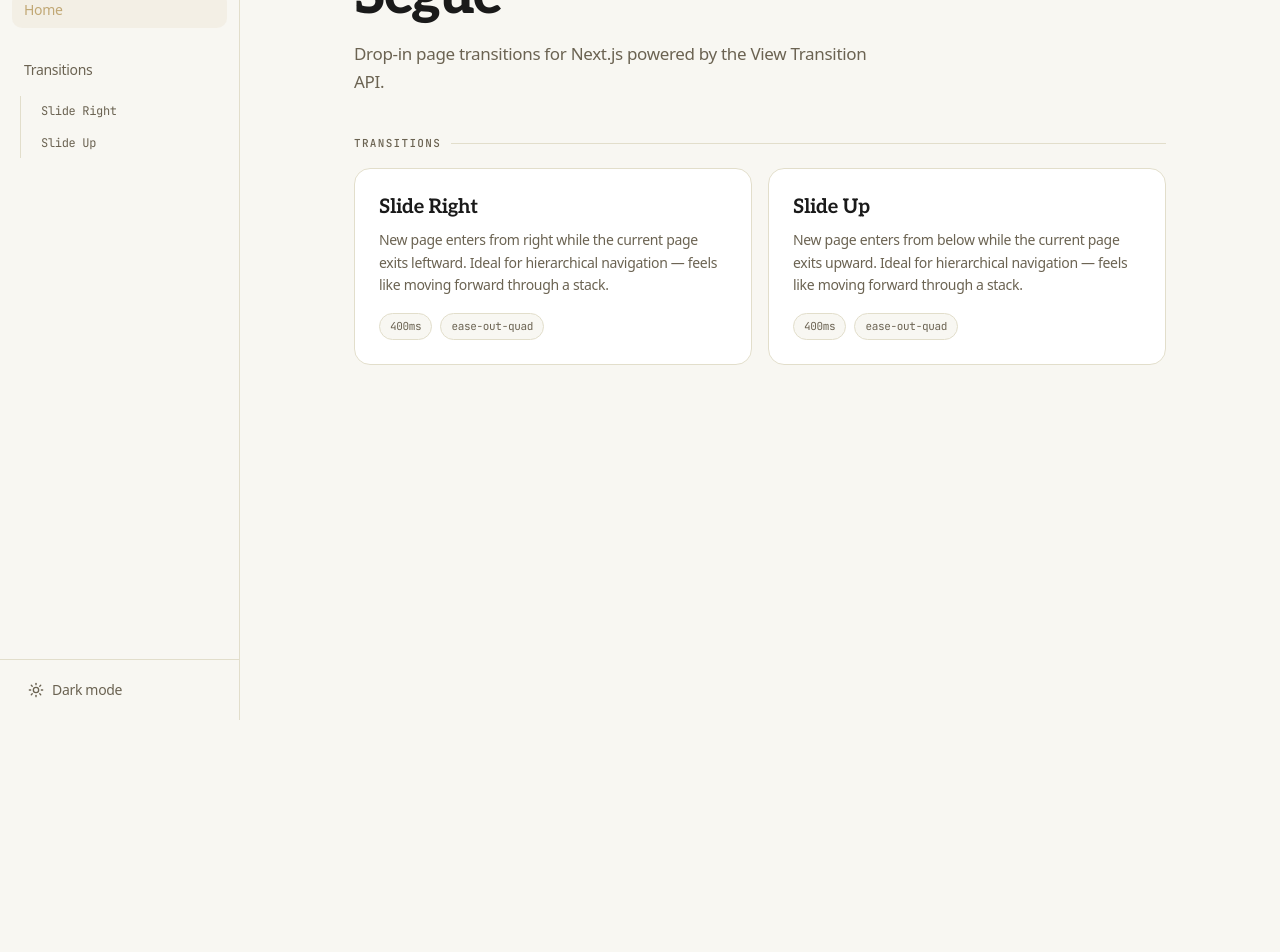
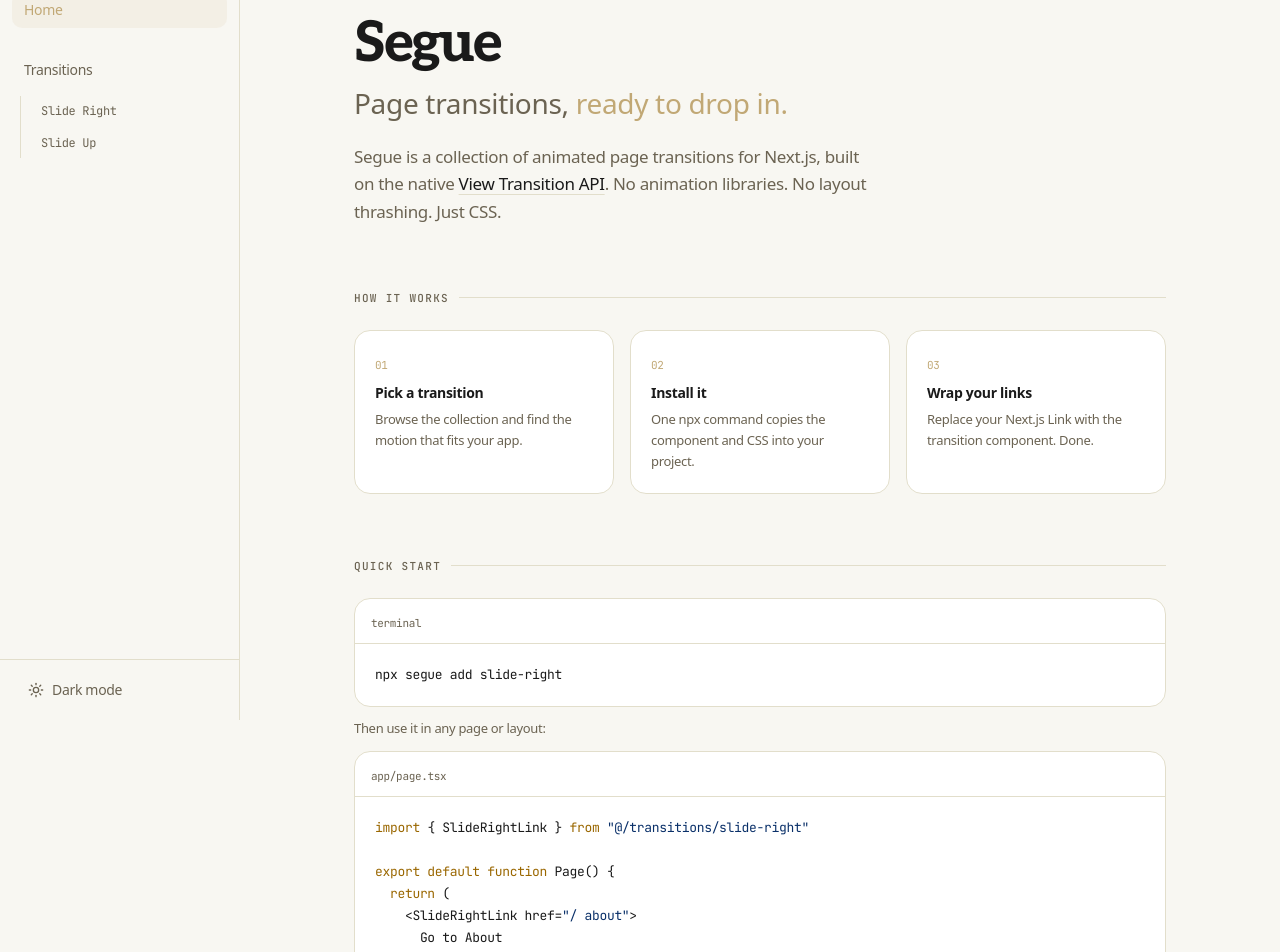
Before and after one commit to RChaubey16/segue, a Next.js app: page / in a window 1280 px wide. Shown: the part 80-1032 px from the top of the page. Before the commit the page ends 800 px from the top, so only its background shows below. Built offline with nearby package versions, Linux system fonts and the light colour scheme.

Commit message:
ui: update live-demo, code block components and update home page

```diff
--- a/src/app/globals.css
+++ b/src/app/globals.css
@@ -172,14 +172,23 @@
 }
 
 /* ── Syntax highlight (injected via dangerouslySetInnerHTML) ── */
-.kw {
-  color: #c8f135;
+.hl-kw {
+  color: #9a6700;
 }
-.st {
+.hl-st {
+  color: #0a3069;
+}
+.hl-cm {
+  color: #6b7280;
+}
+.dark .hl-kw {
+  color: #d4bc8b;
+}
+.dark .hl-st {
   color: #a5d6ff;
 }
-.cm {
-  color: #555;
+.dark .hl-cm {
+  color: #6b7280;
 }
 
 /* ── Section label divider ── */
--- a/src/app/page.tsx
+++ b/src/app/page.tsx
@@ -7,18 +7,120 @@
   return (
     <div className="mx-auto max-w-[860px] px-6 pt-12 pb-28">
       {/* Hero */}
-      <div className="animate-fade-up mb-10">
-        <h1 className="font-serif text-[clamp(36px,6vw,56px)] leading-none font-extrabold tracking-[-0.03em]">
+      <div className="animate-fade-up mb-16">
+        <div className="mb-5 inline-flex items-center gap-1.5 rounded-full border border-accent/20 bg-accent/8 px-2.5 py-1 font-mono text-[11px] font-medium uppercase tracking-widest text-accent">
+          <i className="block h-1.5 w-1.5 rounded-full bg-accent not-italic" />
+          Open Source
+        </div>
+        <h1 className="font-serif text-[clamp(36px,6vw,56px)] font-extrabold leading-none tracking-[-0.03em]">
           Segue
         </h1>
-        <p className="text-muted-foreground mt-4 max-w-[520px] text-[17px] leading-relaxed">
-          Drop-in page transitions for Next.js powered by the View Transition API.
+        <p className="mt-3 text-[clamp(20px,3vw,28px)] font-medium leading-snug text-muted-foreground">
+          Page transitions,{" "}
+          <span className="text-accent">ready to drop in.</span>
+        </p>
+        <p className="mt-5 max-w-[520px] text-[17px] leading-relaxed text-muted-foreground">
+          Segue is a collection of animated page transitions for Next.js, built
+          on the native{" "}
+          <a
+            href="https://developer.mozilla.org/en-US/docs/Web/API/View_Transition_API"
+            target="_blank"
+            rel="noopener noreferrer"
+            className="text-foreground underline decoration-border underline-offset-4 transition-colors hover:decoration-accent"
+          >
+            View Transition API
+          </a>
+          . No animation libraries. No layout thrashing. Just CSS.
         </p>
       </div>
 
-      {/* Transitions section */}
-      <div className="animate-fade-up [animation-delay:50ms]">
-        <div className="section-label text-muted-foreground mb-4 flex items-center gap-2.5 font-mono text-[11px] font-medium tracking-[0.12em] uppercase">
+      {/* How it works */}
+      <div className="animate-fade-up mb-16 [animation-delay:80ms]">
+        <div className="section-label mb-6 flex items-center gap-2.5 font-mono text-[11px] font-medium uppercase tracking-[0.12em] text-muted-foreground">
+          How it works
+        </div>
+        <div className="grid gap-4 sm:grid-cols-3">
+          {[
+            {
+              step: "01",
+              title: "Pick a transition",
+              desc: "Browse the collection and find the motion that fits your app.",
+            },
+            {
+              step: "02",
+              title: "Install it",
+              desc: "One npx command copies the component and CSS into your project.",
+            },
+            {
+              step: "03",
+              title: "Wrap your links",
+              desc: "Replace your Next.js Link with the transition component. Done.",
+            },
+          ].map((item) => (
+            <div key={item.step} className="rounded-xl border border-border bg-card p-5">
+              <span className="font-mono text-[11px] text-accent">
+                {item.step}
+              </span>
+              <h3 className="mt-2 text-sm font-semibold text-foreground">
+                {item.title}
+              </h3>
+              <p className="mt-1.5 text-[13px] leading-relaxed text-muted-foreground">
+                {item.desc}
+              </p>
+            </div>
+          ))}
+        </div>
+      </div>
+
+      {/* Quick start */}
+      <div className="animate-fade-up mb-16 [animation-delay:120ms]">
+        <div className="section-label mb-6 flex items-center gap-2.5 font-mono text-[11px] font-medium uppercase tracking-[0.12em] text-muted-foreground">
+          Quick start
+        </div>
+        <div className="overflow-hidden rounded-xl border border-border bg-card">
+          <div className="border-b border-border px-4 py-2.5">
+            <span className="font-mono text-[11px] text-muted-foreground">
+              terminal
+            </span>
+          </div>
+          <pre className="p-5 font-mono text-[13px] leading-[1.7] text-foreground">
+            npx segue add slide-right
+          </pre>
+        </div>
+        <p className="mt-3 text-[13px] text-muted-foreground">
+          Then use it in any page or layout:
+        </p>
+        <div className="mt-3 overflow-hidden rounded-xl border border-border bg-card">
+          <div className="border-b border-border px-4 py-2.5">
+            <span className="font-mono text-[11px] text-muted-foreground">
+              app/page.tsx
+            </span>
+          </div>
+          <pre className="overflow-x-auto p-5 font-mono text-[13px] leading-[1.7] text-foreground">
+            <span className="hl-kw">import</span> {"{"} SlideRightLink {"}"}{" "}
+            <span className="hl-kw">from</span>{" "}
+            <span className="hl-st">{'"@/transitions/slide-right"'}</span>
+            {"\n\n"}
+            <span className="hl-kw">export default</span>{" "}
+            <span className="hl-kw">function</span> Page() {"{"}
+            {"\n"}
+            {"  "}
+            <span className="hl-kw">return</span> (
+            {"\n"}
+            {"    "}&lt;SlideRightLink href=
+            <span className="hl-st">{'"/ about"'}</span>&gt;
+            {"\n"}
+            {"      "}Go to About{"\n"}
+            {"    "}&lt;/SlideRightLink&gt;{"\n"}
+            {"  "}){"\n"}
+            {"}"}
+          </pre>
+        </div>
+      </div>
+
+      {/* Transitions */}
+      <div className="animate-fade-up [animation-delay:160ms]">
+        <div className="section-label mb-6 flex items-center gap-2.5 font-mono text-[11px] font-medium uppercase tracking-[0.12em] text-muted-foreground">
           Transitions
         </div>
         <div className="grid gap-4 sm:grid-cols-2">
--- a/src/components/detail/install-section.tsx
+++ b/src/components/detail/install-section.tsx
@@ -57,7 +57,7 @@
               {copied ? "copied!" : "copy"}
             </button>
           </div>
-          <pre className="p-5 font-mono text-[13px] leading-[1.7] text-[#c9d1d9]">
+          <pre className="p-5 font-mono text-[13px] leading-[1.7] text-foreground">
             {npxCommand}
           </pre>
         </div>
--- a/src/components/detail/live-demo.tsx
+++ b/src/components/detail/live-demo.tsx
@@ -39,57 +39,107 @@
   }
 
   return (
-    <div className="bg-card border-border overflow-hidden rounded-xl border">
-      {/* Toolbar */}
-      <div className="border-border flex items-center justify-between border-b px-4 py-3">
+    <div className="overflow-hidden rounded-xl border border-border bg-card">
+      {/* Browser chrome */}
+      <div className="flex items-center justify-between border-b border-border px-4 py-3">
         <div className="flex gap-1.5">
-          <i className="bg-border block h-2.5 w-2.5 rounded-full not-italic" />
-          <i className="bg-border block h-2.5 w-2.5 rounded-full not-italic" />
-          <i className="bg-border block h-2.5 w-2.5 rounded-full not-italic" />
+          <i className="block h-2.5 w-2.5 rounded-full bg-border not-italic" />
+          <i className="block h-2.5 w-2.5 rounded-full bg-border not-italic" />
+          <i className="block h-2.5 w-2.5 rounded-full bg-border not-italic" />
         </div>
-        <span className="text-muted-foreground bg-background border-border rounded-md border px-3 py-1 font-mono text-[11px]">
+        <span className="rounded-md border border-border bg-background px-3 py-1 font-mono text-[11px] text-muted-foreground">
           segue.dev/demo/{slug}
         </span>
         <button
           onClick={replay}
-          className="text-muted-foreground border-border hover:border-accent hover:text-accent cursor-pointer rounded-md border bg-transparent px-2.5 py-1 font-mono text-[11px] transition-colors duration-150"
+          className="cursor-pointer rounded-md border border-border bg-transparent px-2.5 py-1 font-mono text-[11px] text-muted-foreground transition-colors duration-150 hover:border-accent hover:text-accent"
         >
           ↺ replay
         </button>
       </div>
 
       {/* Viewport */}
-      <div className="relative h-80 overflow-hidden">
+      <div className="relative h-80 overflow-hidden bg-background">
+        {/* Page A — Home */}
         {screen === "a" && (
           <div
-            className={`absolute inset-0 flex flex-col items-center justify-center gap-3 bg-[#111] ${aClass}`}
+            className={`absolute inset-0 flex flex-col bg-background ${aClass}`}
           >
-            <span className="text-muted-foreground font-mono text-[11px] tracking-wider">
-              page one
+            {/* Mini nav */}
+            <div className="flex items-center justify-between border-b border-border px-6 py-3">
+              <span className="font-serif text-sm font-bold text-foreground">
+                myapp
               </span>
-            <span className="font-serif text-[28px] font-extrabold">Home</span>
+              <div className="flex gap-4 font-mono text-[11px] text-muted-foreground">
+                <span className="text-foreground">Home</span>
                 <button
                   onClick={() => navigate("b")}
-              className="bg-accent text-background mt-2 cursor-pointer rounded-md border-none px-5 py-2 font-mono text-[12px] font-medium"
+                  className="cursor-pointer border-none bg-transparent p-0 text-muted-foreground transition-colors hover:text-foreground"
                 >
-              Navigate →
+                  About
                 </button>
               </div>
+            </div>
+            {/* Content */}
+            <div className="flex flex-1 flex-col items-center justify-center gap-3 px-6">
+              <span className="font-mono text-[10px] uppercase tracking-widest text-muted-foreground">
+                Home
+              </span>
+              <span className="font-serif text-2xl font-extrabold text-foreground">
+                Welcome
+              </span>
+              <p className="max-w-[280px] text-center text-xs leading-relaxed text-muted-foreground">
+                This is the home page. Click About to see the transition.
+              </p>
+              <button
+                onClick={() => navigate("b")}
+                className="mt-2 cursor-pointer rounded-md border-none bg-accent px-5 py-2 font-mono text-[12px] font-medium text-accent-foreground"
+              >
+                Go to About
+              </button>
+            </div>
+          </div>
         )}
+
+        {/* Page B — About */}
         {screen === "b" && (
           <div
-            className={`absolute inset-0 flex flex-col items-center justify-center gap-3 bg-[#0a0f1e] ${bClass}`}
+            className={`absolute inset-0 flex flex-col bg-background ${bClass}`}
           >
-            <span className="text-muted-foreground font-mono text-[11px] tracking-wider">
-              page two
+            {/* Mini nav */}
+            <div className="flex items-center justify-between border-b border-border px-6 py-3">
+              <span className="font-serif text-sm font-bold text-foreground">
+                myapp
               </span>
-            <span className="font-serif text-[28px] font-extrabold">About</span>
+              <div className="flex gap-4 font-mono text-[11px] text-muted-foreground">
                 <button
                   onClick={() => navigate("a")}
-              className="bg-accent text-background mt-2 cursor-pointer rounded-md border-none px-5 py-2 font-mono text-[12px] font-medium"
+                  className="cursor-pointer border-none bg-transparent p-0 text-muted-foreground transition-colors hover:text-foreground"
                 >
-              ← Go back
+                  Home
                 </button>
+                <span className="text-foreground">About</span>
+              </div>
+            </div>
+            {/* Content */}
+            <div className="flex flex-1 flex-col items-center justify-center gap-3 px-6">
+              <span className="font-mono text-[10px] uppercase tracking-widest text-muted-foreground">
+                About
+              </span>
+              <span className="font-serif text-2xl font-extrabold text-foreground">
+                Our Story
+              </span>
+              <p className="max-w-[280px] text-center text-xs leading-relaxed text-muted-foreground">
+                This is the about page. The transition you saw is what your
+                users will experience.
+              </p>
+              <button
+                onClick={() => navigate("a")}
+                className="mt-2 cursor-pointer rounded-md border-none bg-accent px-5 py-2 font-mono text-[12px] font-medium text-accent-foreground"
+              >
+                Back to Home
+              </button>
+            </div>
           </div>
         )}
       </div>
```
Also changed, not shown: src/components/detail/code-block.tsx (+47 -15 lines). Lines whose indentation alone changed are shown as unchanged.
